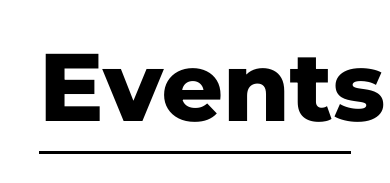
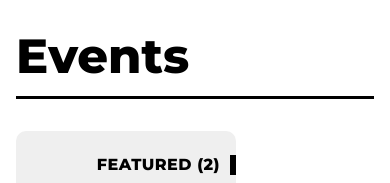
Before and after one commit to shalanah/mia-events, a React (Create React App) app: page / in a window 390 px wide. Shown: the top 183 px of the page. Built offline with nearby package versions, Linux system fonts and the light colour scheme.

Commit message:
Some responsive additions

```diff
--- a/src/App.js
+++ b/src/App.js
@@ -102,6 +102,14 @@ const Main = styled.main`
   }
 `;
 
+const H1 = styled.h1`
+  font-size: 6rem;
+  line-height: 1;
+  @media screen and (max-width: 1000px) {
+    font-size: 3rem;
+  }
+`;
+
 function App() {
   const [showAddModal, setShowAddModal] = useState(false);
   const [allEvents, setEvent] = useState(events);
@@ -113,7 +121,7 @@ function App() {
     <>
       <GlobalCss />
       <Header>
-        <h1 style={{ fontSize: "6rem", lineHeight: 1 }}>Events</h1>
+        <H1>Events</H1>
         <BtnAdd
           className={"desktop-only"}
           style={{ marginTop: "1.75rem" }}
--- a/src/GlobalCss.js
+++ b/src/GlobalCss.js
@@ -16,6 +16,9 @@ const GlobalCss = createGlobalStyle`
 
   body {
     padding: 10vmin;
+    @media screen and (max-width: 1000px) {
+      padding: 2rem 1rem;
+    }
   }
 
 /* Source https://css-tricks.com/overriding-default-button-styles/ */
```
